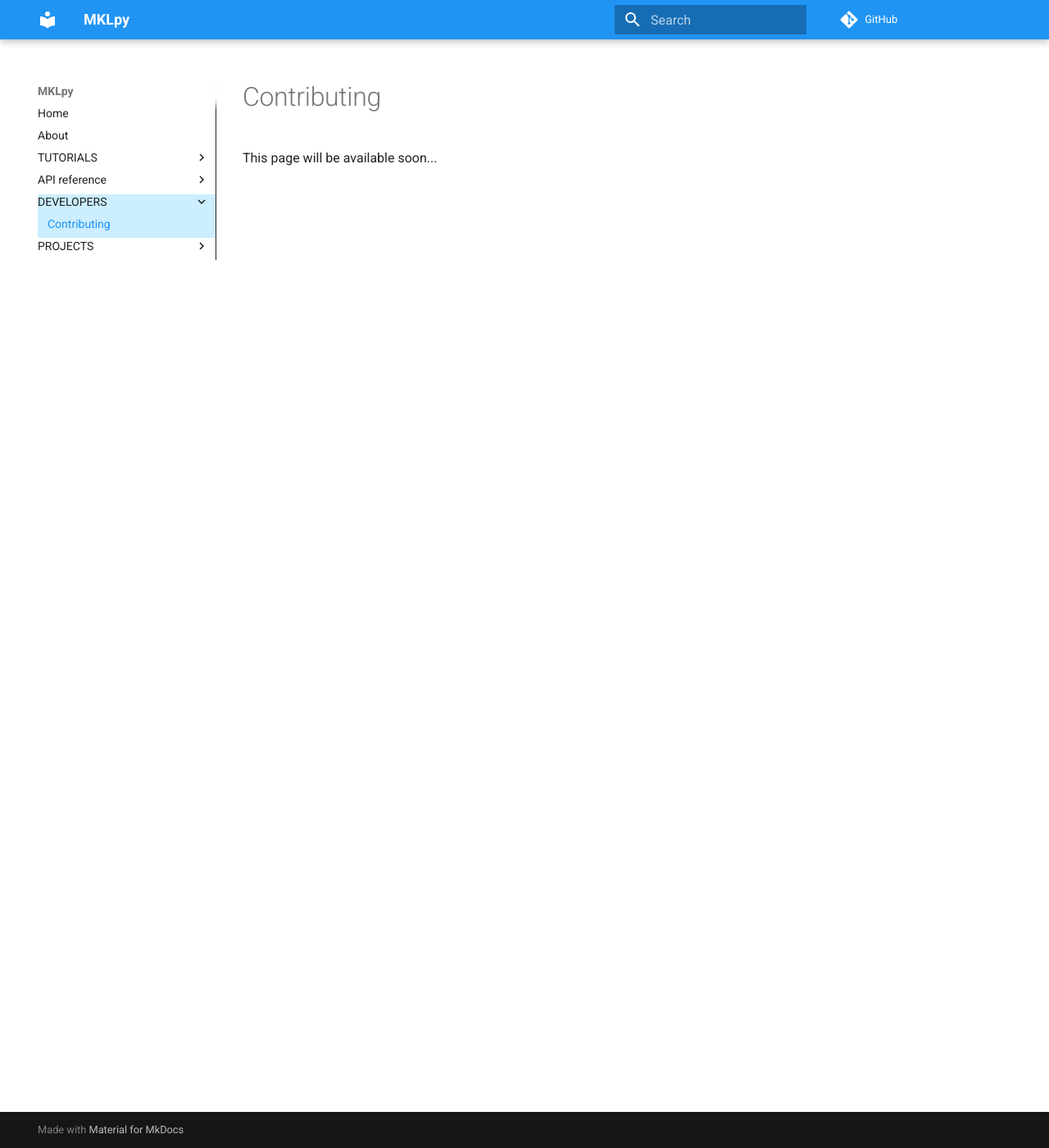
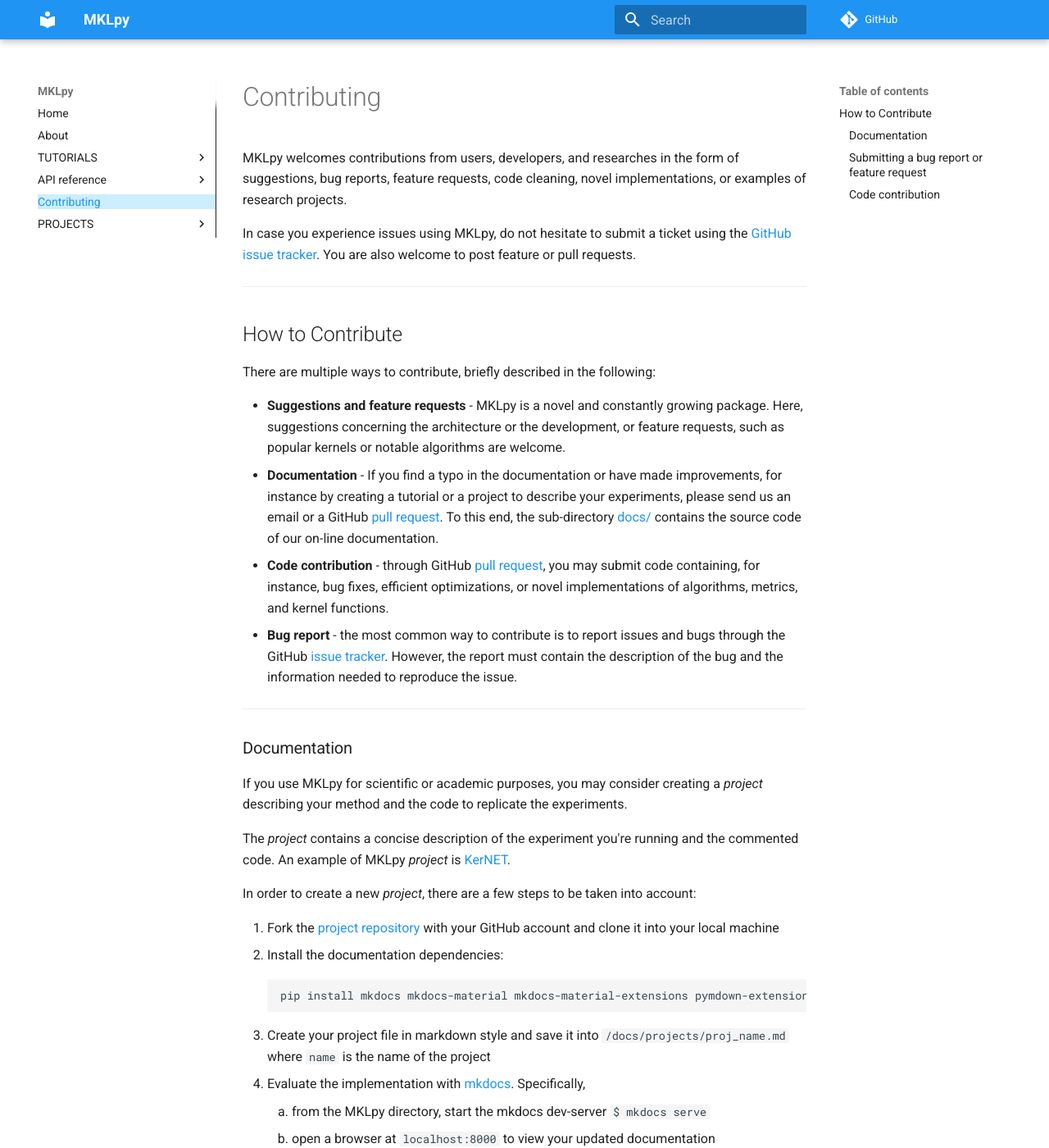
Before and after one commit to IvanoLauriola/MKLpy, an MkDocs documentation site: the page built from docs/developers/contributing.md, in a window 1280 px wide and 1400 px high. Shown: the whole window at 82% size. Built offline with MkDocs 1.6.1 and Material for MkDocs 9.7.7, drawn with Linux system fonts in a browser that asks for light colours; comment, search, counter and statistics services are not loaded; some of the changed text lies outside the part shown.

Commit message:
contributing

````diff
--- a/docs/developers/contributing.md
+++ b/docs/developers/contributing.md
@@ -1,2 +1,80 @@
 
-This page will be available soon...
+
+
+MKLpy welcomes contributions from users, developers, and researches in the form of suggestions, bug reports, feature requests, code cleaning, novel implementations, or examples of research projects.
+
+
+
+In case you experience issues using MKLpy, do not hesitate to submit a ticket using the [GitHub issue tracker](https://github.com/IvanoLauriola/MKLpy/issues).
+You are also welcome to post feature or pull requests.
+
+- - -
+
+## How to Contribute
+
+There are multiple ways to contribute, briefly described in the following:
+
+* **Suggestions and feature requests** - MKLpy is a novel and constantly growing package. Here, suggestions concerning the architecture or the development, or feature requests, such as popular kernels or notable algorithms are welcome.
+* **Documentation** - If you find a typo in the documentation or have made improvements, for instance by creating a tutorial or a project to describe your experiments, please send us an email or a GitHub [pull request](https://github.com/IvanoLauriola/MKLpy/pulls). To this end, the sub-directory [docs/](https://github.com/IvanoLauriola/MKLpy/tree/master/docs) contains the source code of our on-line documentation.
+* **Code contribution** - through GitHub [pull request](https://github.com/IvanoLauriola/MKLpy/pulls), you may submit code containing, for instance, bug fixes, efficient optimizations, or novel implementations of algorithms, metrics, and kernel functions.
+* **Bug report** - the most common way to contribute is to report issues and bugs through the GitHub [issue tracker](https://github.com/IvanoLauriola/MKLpy/issues). However, the report must contain the description of the bug and the information needed to reproduce the issue.
+
+- - -
+
+### Documentation
+
+If you use MKLpy for scientific or academic purposes, you may consider creating a *project* describing your method and the code to replicate the experiments.
+
+The *project* contains a concise description of the experiment you're running and the commented code.
+An example of MKLpy *project* is [KerNET](/projects/proj_kernet/).
+
+
+
+In order to create a new *project*, there are a few steps to be taken into account:
+
+1. Fork the [project repository](https://github.com/IvanoLauriola/MKLpy) with your GitHub account and clone it into your local machine
+1. Install the documentation dependencies:
+	```sh
+	pip install mkdocs mkdocs-material mkdocs-material-extensions pymdown-extensions
+	```
+1. Create your project file in markdown style and save it into `/docs/projects/proj_name.md` where `name` is the name of the project
+1. Evaluate the implementation with [mkdocs](https://www.mkdocs.org/). Specifically,
+	1. from the MKLpy directory, start the mkdocs dev-server `$ mkdocs serve`
+	1. open a browser at `localhost:8000` to view your updated documentation
+1. Create a [pull request](https://github.com/IvanoLauriola/MKLpy/pulls)
+
+- - -
+
+### Submitting a bug report or feature request
+
+We use GitHub [issues](https://github.com/IvanoLauriola/MKLpy/issues) to track bugs and feature requests.
+If you have found a bug or if you want to propose a new feature implemented please open an issue.
+
+If you ask for a **feature request**, please add the following information in the issue:
+
+1. A reasonable description of the feature
+1. The reason why you think the feature may be helpful in MKLpy
+1. The scientific paper behind the feature if any.
+
+
+Differently, if you're submitting a **bug report**, please provide us:
+
+1. A short description of the bug
+1. A reproducible code snippet that we can use to easily reproduce the bug (see [this](https://stackoverflow.com/help/minimal-reproducible-example) for more details)
+1. If the code you're running raises an exception, please provide us the full  traceback
+1. The version of the software and the OS you're using
+
+
+- - -
+
+### Code contribution
+
+If you extended MKLpy, for instance by introducing a novel MKL algorithm, a kernel function, or by defining different callbacks or scheduler, you may consider integrating these functionalities into MKLpy through a GitHub [pull request](https://github.com/IvanoLauriola/MKLpy/pulls)
+
+Please provide together with your pull request the following information:
+
+1. A reasonable description of the implementation
+1. The reason why you think this feature may be helpful in MKLpy
+1. The associated scientific citation if any.
+
+A code contribution is not limited to novel features, but also bug fixes and generic code optimization.
--- a/mkdocs.yml
+++ b/mkdocs.yml
@@ -49,9 +49,8 @@ nav:
       - GRAM: API/GRAM.md
       - R-MKL: API/RMKL.md
       - MEMO: API/MEMO.md
-    - Callbacks: API/callbacks.md
-  - DEVELOPERS:
-    - Contributing: developers/contributing.md
+    #- Callbacks: API/callbacks.md
+  - Contributing: developers/contributing.md
   - PROJECTS:
-    - KerNET: examples/proj_kernet.md
+    - KerNET: projects/proj_kernet.md
     #- Extreme Spectrum Machine: examples/proj_esm.md
````
Also changed, not shown: docs/projects/proj_esm.md (renamed from docs/examples/proj_esm.md), docs/projects/proj_kernet.md (renamed from docs/examples/proj_kernet.md).
